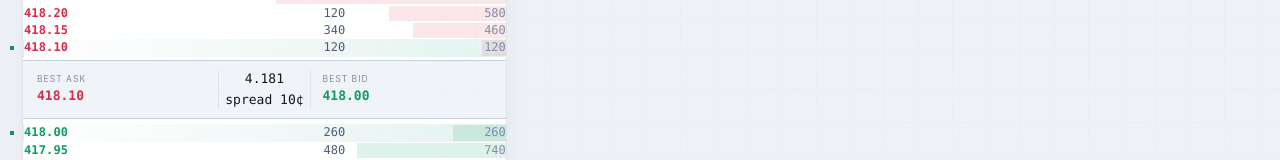
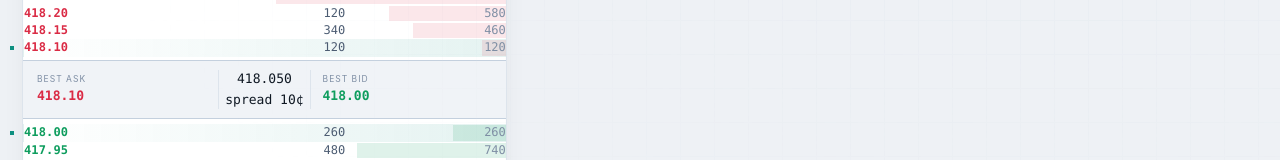
Before and after one commit to Semilore317/TradingEngineServer, an Angular app in the folder Frontend/: page / in a window 1280 px wide. Shown: the part 218-378 px from the top of the page. Built offline with nearby package versions, Linux system fonts and the light colour scheme.

Commit message:
test: added new test in app.spec.ts

```diff
--- a/Frontend/src/app/app.ts
+++ b/Frontend/src/app/app.ts
@@ -96,7 +96,7 @@ export class App {
 
   readonly mid = computed(() => {
     const a = this.bestAsk(), b = this.bestBid();
-    return a !== null && b !== null ? (a + b) / 200 : null;
+    return a !== null && b !== null ? (a + b) / 2: null;
   });
 
   select(id: number): void {
```
Also changed, not shown: 1 other file (tests, documents, lock files or other folders).
